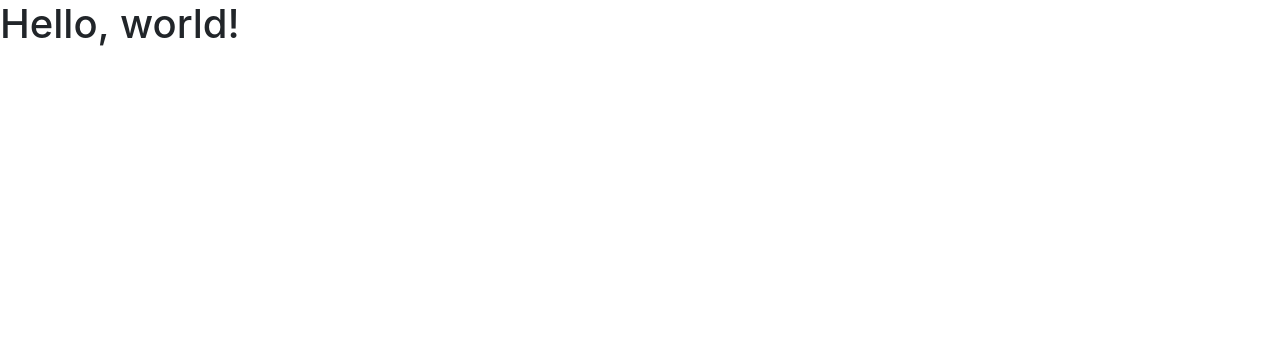
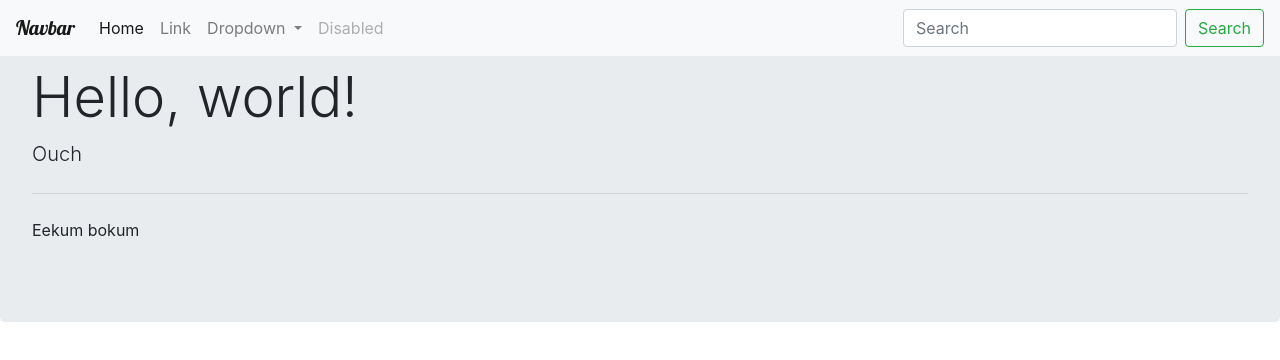
Before and after one commit to NickJ1995/parallax-practice, a plain HTML site: page index.html in a window 1280 px wide. Drawn offline with nearby package versions, Linux system fonts and the light colour scheme.

Commit message:
first commit

```diff
--- a/css/styles.css
+++ b/css/styles.css
@@ -0,0 +1,3 @@
+.navbar-brand{
+    font-family: 'Lobster', cursive;
+}
--- a/index.html
+++ b/index.html
@@ -7,11 +7,56 @@
 
     <!-- Bootstrap CSS -->
     <link rel="stylesheet" href="https://stackpath.bootstrapcdn.com/bootstrap/4.5.2/css/bootstrap.min.css" integrity="sha384-JcKb8q3iqJ61gNV9KGb8thSsNjpSL0n8PARn9HuZOnIxN0hoP+VmmDGMN5t9UJ0Z" crossorigin="anonymous">
+    <link rel="stylesheet" href="https://fonts.googleapis.com/css2?family=Lobster&family=Open+Sans:wght@400;600;700&display=swap">
+    <link rel="stylesheet" href= "css/styles.css">
+  </head>
 
-    <title>Hello, world!</title>
-  </head>
-  <body>
-    <h1>Hello, world!</h1>
+   <header class="fixed-top">
+    <nav class="navbar navbar-expand-lg navbar-light bg-light">
+      <a class="navbar-brand" href="css/styles.css">Navbar</a>
+      <button class="navbar-toggler" type="button" data-toggle="collapse" data-target="#navbarSupportedContent" aria-controls="navbarSupportedContent" aria-expanded="false" aria-label="Toggle navigation">
+        <span class="navbar-toggler-icon"></span>
+      </button>
+
+      <div class="collapse navbar-collapse" id="navbarSupportedContent">
+        <ul class="navbar-nav mr-auto">
+          <li class="nav-item active">
+            <a class="nav-link" href="#">Home <span class="sr-only">(current)</span></a>
+          </li>
+          <li class="nav-item">
+            <a class="nav-link" href="#">Link</a>
+          </li>
+          <li class="nav-item dropdown">
+            <a class="nav-link dropdown-toggle" href="#" id="navbarDropdown" role="button" data-toggle="dropdown" aria-haspopup="true" aria-expanded="false">
+              Dropdown
+            </a>
+            <div class="dropdown-menu" aria-labelledby="navbarDropdown">
+              <a class="dropdown-item" href="#">Action</a>
+              <a class="dropdown-item" href="#">Another action</a>
+              <div class="dropdown-divider"></div>
+              <a class="dropdown-item" href="#">Something else here</a>
+            </div>
+          </li>
+          <li class="nav-item">
+            <a class="nav-link disabled" href="#" tabindex="-1" aria-disabled="true">Disabled</a>
+          </li>
+        </ul>
+        <form class="form-inline my-2 my-lg-0">
+          <input class="form-control mr-sm-2" type="search" placeholder="Search" aria-label="Search">
+          <button class="btn btn-outline-success my-2 my-sm-0" type="submit">Search</button>
+        </form>
+      </div>
+    </header>
+    <section class="alight-items-center">
+      <div class="jumbotron">
+      <h1 class="display-4">Hello, world!</h1>
+      <p class="lead">Ouch</p>
+      <hr class="my-4">
+      <p>Eekum bokum</p>
+      </div>
+    </section>
+
+
 
     <!-- Optional JavaScript -->
     <!-- jQuery first, then Popper.js, then Bootstrap JS -->
```
